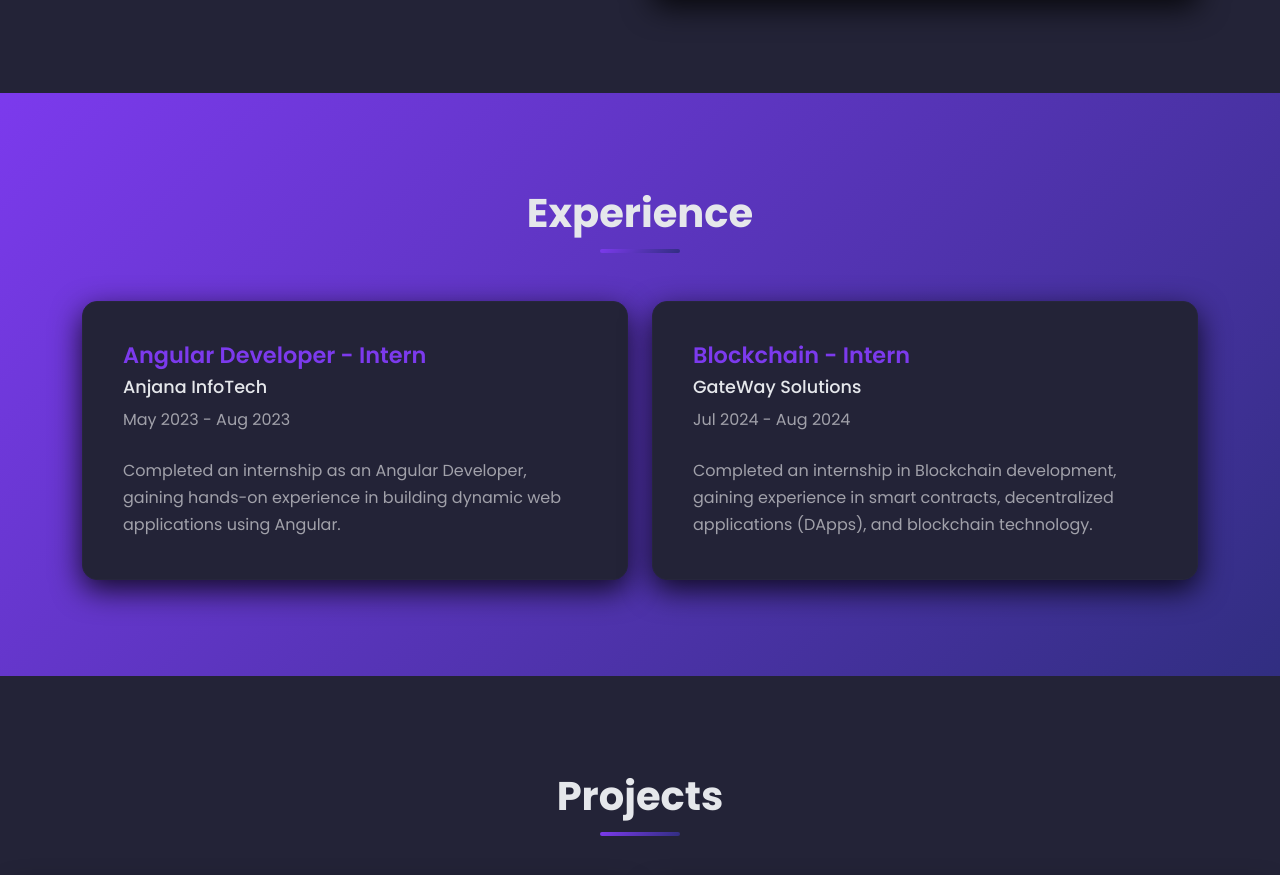
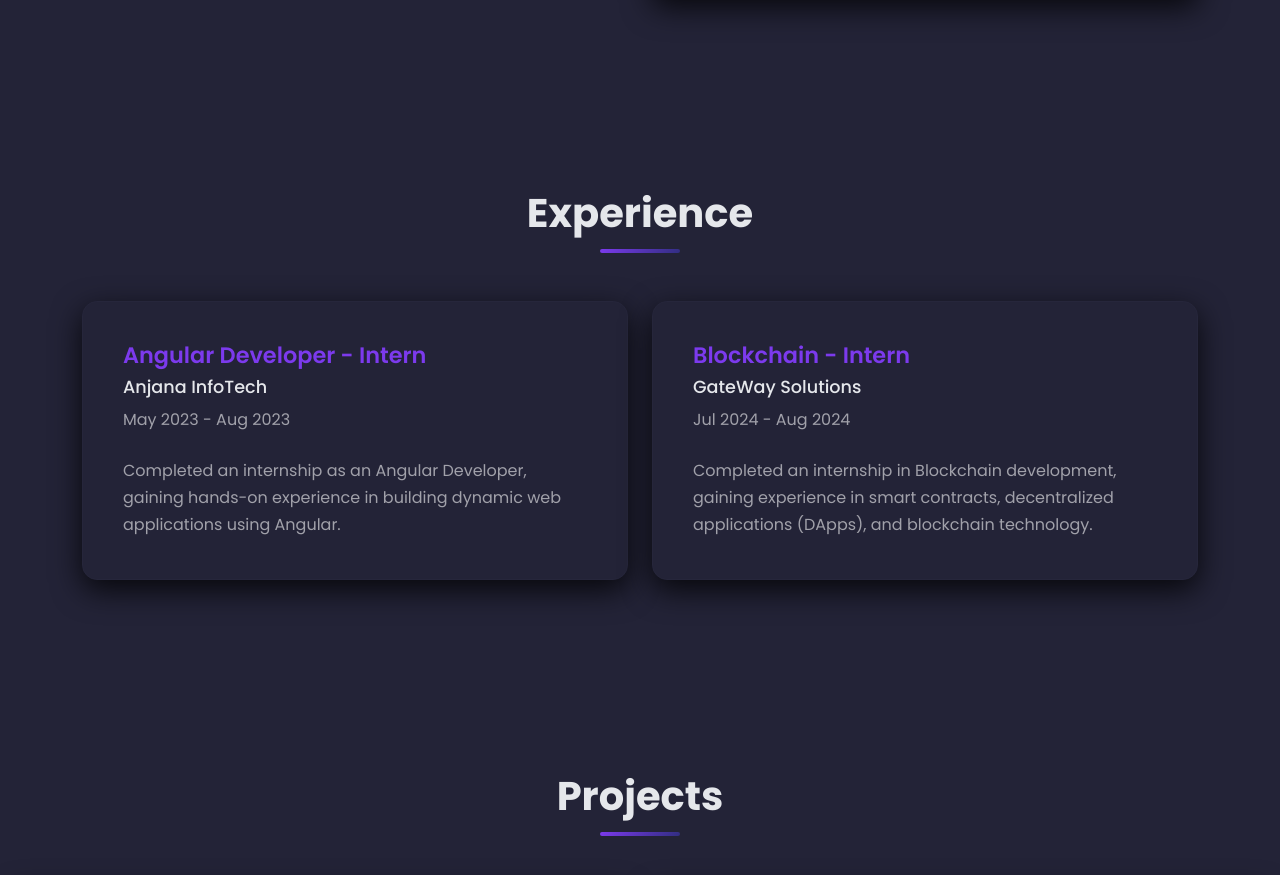
Before and after one commit to ravi24-rep/Ravi.github.io, a plain HTML site: page index.html in a window 1280 px wide. Shown: the part 1291-2166 px from the top of the page. Drawn offline with nearby package versions, Linux system fonts and the light colour scheme.

Commit message:
Update style.css

```diff
--- a/assets/css/style.css
+++ b/assets/css/style.css
@@ -727,7 +727,7 @@ nav.navbar.bootsnav .navbar-toggle i {
     left: 0;
     width: 100%;
     height: 100%;
-    background: var(--gradient-primary);
+    background: #232337;
     z-index: 0;
 }
 
```
